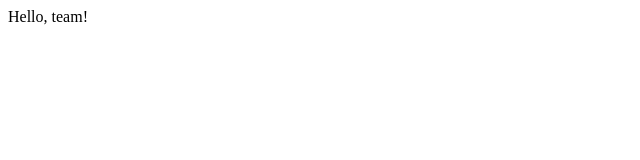
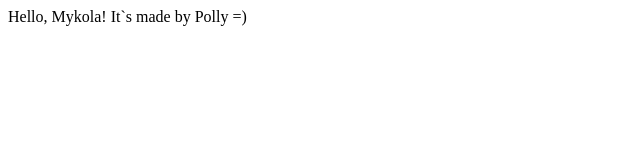
Before and after one commit to Polina-7/test, a plain HTML site: page index.html in a window 1280 px wide. Shown: the whole page, without its empty margins (0-640 px from the left). Drawn offline with Linux system fonts and the light colour scheme.

Commit message:
add updates

```diff
--- a/index.html
+++ b/index.html
@@ -2,11 +2,11 @@
 <html lang="en">
  <head>
       <meta charset="UTF-8" />
-     <meta http-equiv="X-UA-Comp atible" con   tent="IE=edge" />
-     <meta name="viewp ort" content="widt h=device-width, initial-scale=1.0" />
+     <meta http-equiv="X-UA-Compatible" content="IE=edge" />
+     <meta name="viewport" content="width=device-width, initial-scale=1.0" />
      <title>Document</title>
    </head>
    <body>
-     Hello, team!
+     Hello, Mykola! It`s made by Polly =)
    </body>
 </html>
```
